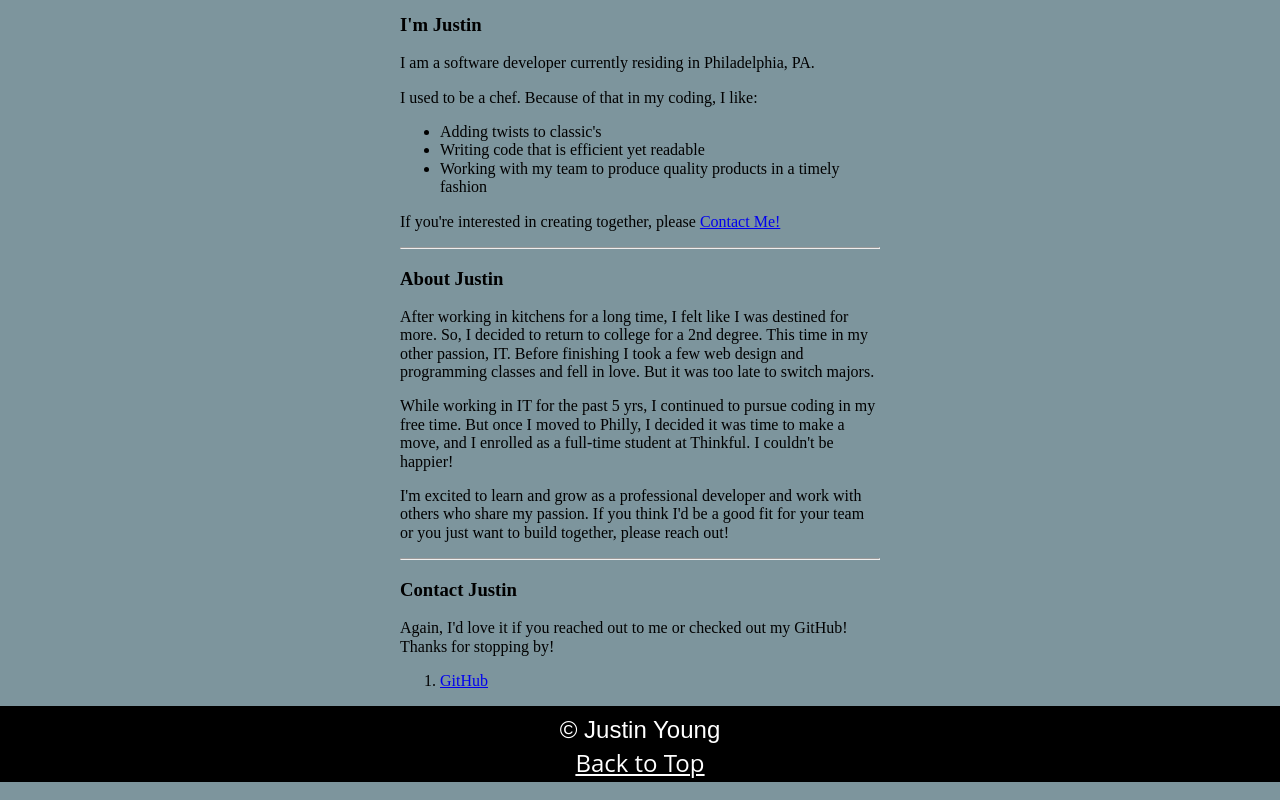
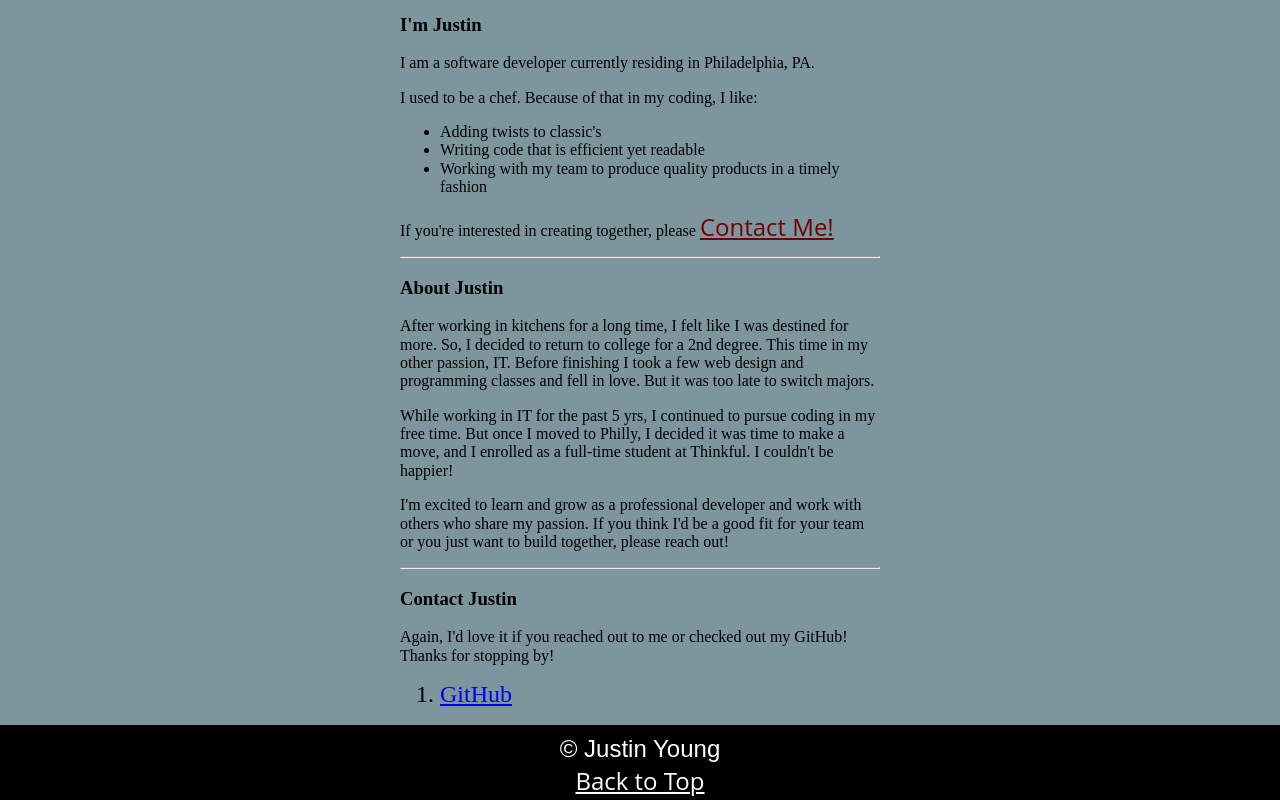
Before and after one commit to jusyou8045/portfolio-prep, a plain HTML site: page index.html in a window 1280 px wide. Shown: the part 590-1390 px from the top of the page. Drawn offline with nearby package versions, Linux system fonts and the light colour scheme; a script that the page names is missing.

Commit message:
Update index.html

```diff
--- a/index.html
+++ b/index.html
@@ -45,7 +45,8 @@
                         <li>Working with my team to produce quality products in a timely fashion</li>
                     </ul>
                     <p>If you're interested in creating together, please <a
-                            href="mailto:jusyou8045@outlook.com?subject=Let's%20Build%20Together">Contact Me!</a></p>
+                            href="mailto:jusyou8045@outlook.com?subject=Let's%20Build%20Together" class="email">Contact
+                            Me!</a></p>
                 </section>
                 <hr>
                 <section>
@@ -72,7 +73,9 @@
                         by!
                     </p>
                     <ol>
-                        <li><a href="https://github.com/jusyou8045">GitHub</a></li>
+                        <li class="bigger">
+                            <a href="https://github.com/jusyou8045">GitHub</a>
+                        </li>
                     </ol>
                 </section>
             </article>
```
